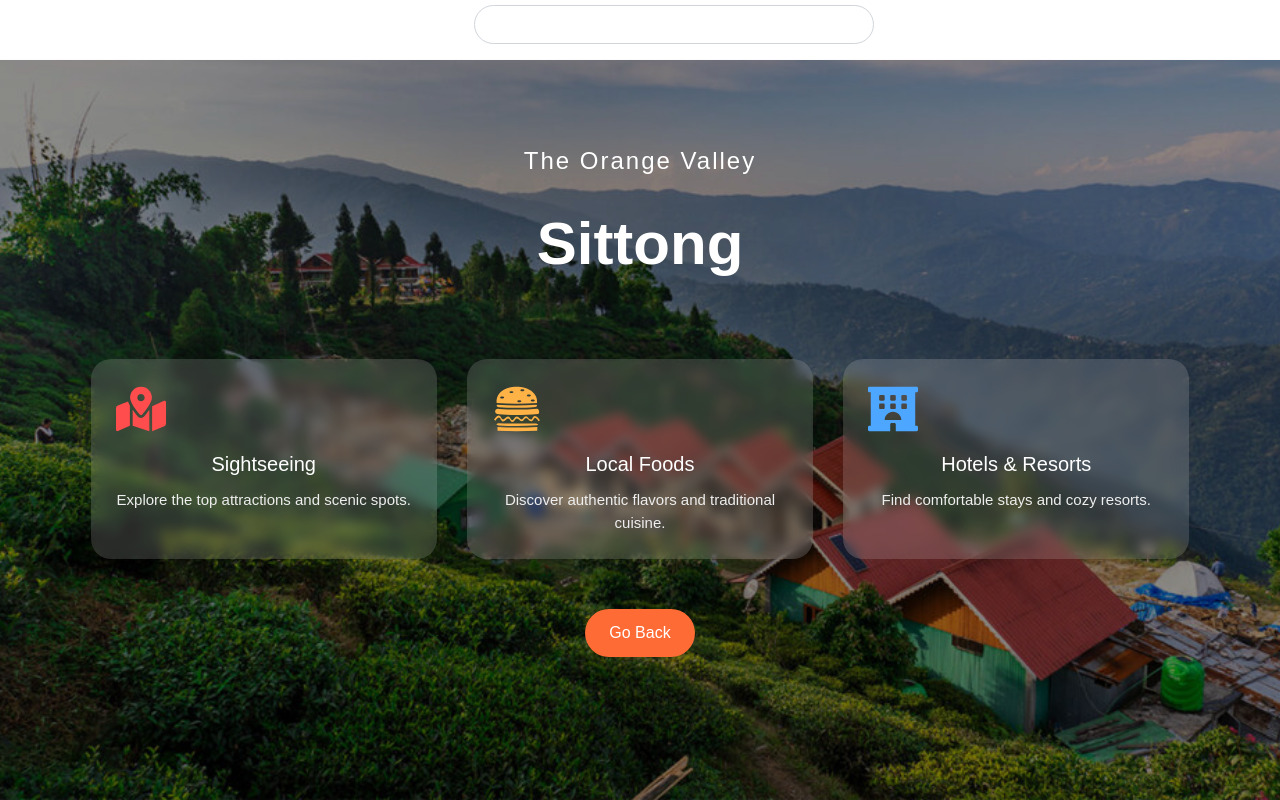
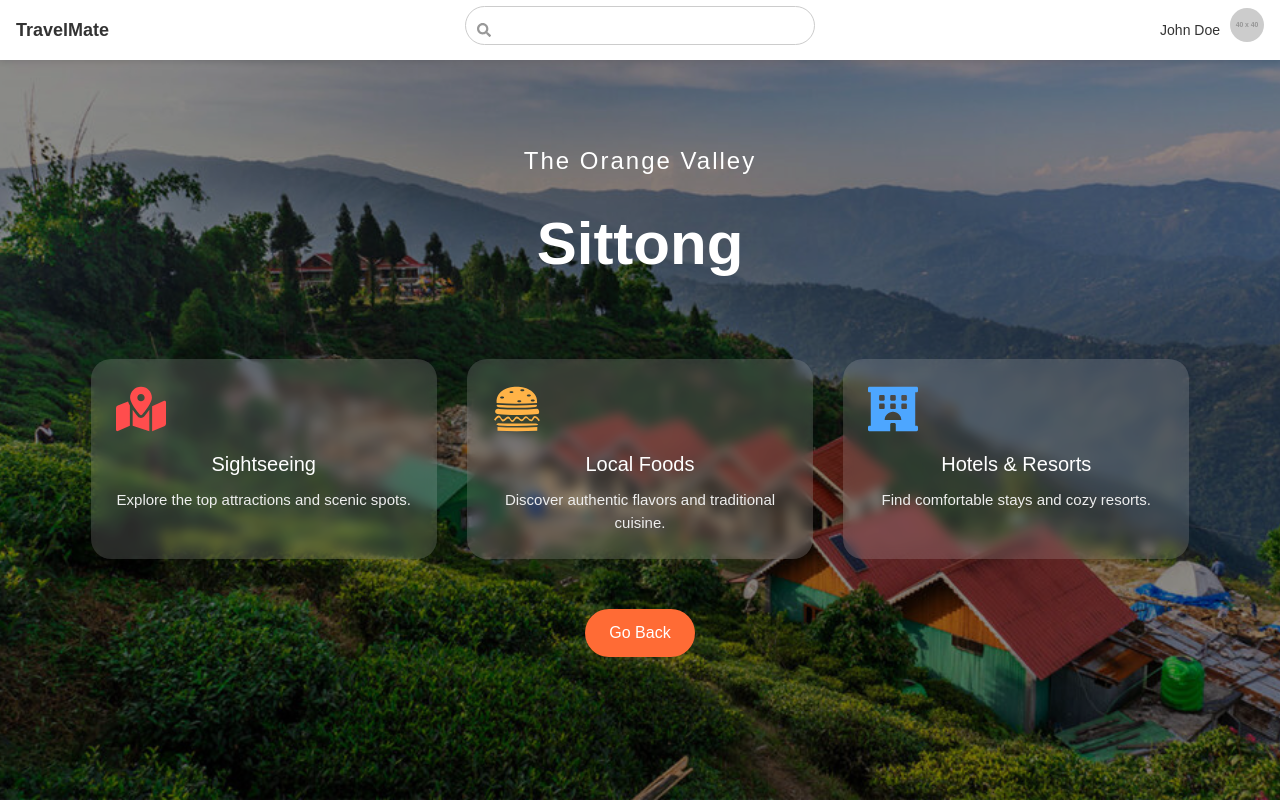
Before and after one commit to SIH2025-travel/Tourism, a React (Vite) app: page /home/place/1 in a window 1280 px wide. Built offline with nearby package versions, Linux system fonts and the light colour scheme.

Commit message:
Homepage updated

```diff
--- a/src/Home/HomePage.css
+++ b/src/Home/HomePage.css
@@ -632,3 +632,27 @@
 .button-group .explore-btn:hover {
   background: #e85a2a;
 }
+.booking-filter {
+  margin-bottom: 20px;
+  display: flex;
+  justify-content: center;
+  gap: 20px;
+}
+
+.booking-filter label {
+  font-size: 15px;
+  font-weight: 500;
+  color: #333;
+  display: flex;
+  align-items: center;
+  gap: 5px;
+  cursor: pointer;
+}
+
+.booking-filter select {
+  padding: 8px 12px;
+  border-radius: 8px;
+  border: 1px solid #ccc;
+  font-size: 14px;
+  cursor: pointer;
+}
--- a/src/Home/HomePage.jsx
+++ b/src/Home/HomePage.jsx
@@ -30,6 +30,32 @@ export default function HomePage() {
   const [fade, setFade] = useState(false);
   const [animatingCard, setAnimatingCard] = useState(null);
   const [wishlist, setWishlist] = useState([]); // ✅ Wishlist state
+  const [selectedDurations, setSelectedDurations] = useState([]); // multiple filter
+  const [tours, setTours] = useState([
+    { id: 1, img: sittongImg, title: "Sittong Adventure", desc: "3 Days / 2 Nights - Explore orange orchards and nature trails.", duration: "3d2n" },
+    { id: 2, img: lepchajagatImg, title: "Lepchajagat Escape", desc: "2 Days / 1 Night - Serene pine forests and Kanchenjunga views.", duration: "2d1n" },
+    { id: 3, img: tinchuleyImg, title: "Tinchuley Retreat", desc: "4 Days / 3 Nights - Tea gardens, riverside walks, and sunrise points.", duration: "4d3n" },
+    { id: 4, img: takdahImg, title: "Takdah Delight", desc: "3 Days / 2 Nights - Colonial charm with orchid nurseries and tea estates.", duration: "3d2n" }
+  ]);
+
+const handleDurationChange = (duration) => {
+  setSelectedDurations((prev) =>
+    prev.includes(duration)
+      ? prev.filter((d) => d !== duration) // remove if already selected
+      : [...prev, duration] // add new
+  );
+};
+const moveCarousel = (direction) => {
+  setTours((prev) => {
+    if (direction === "right") {
+      const [first, ...rest] = prev;
+      return [...rest, first]; // move first to last
+    } else {
+      const last = prev[prev.length - 1];
+      return [last, ...prev.slice(0, -1)]; // move last to front
+    }
+  });
+};
 
   const navigate = useNavigate();
   const cardRefs = useRef([]);
@@ -124,17 +150,46 @@ export default function HomePage() {
         </div>
       </div>
 
-      {/* Booking Section with Carousel */}
      <section className="booking-section">
   <h2>Explore Tour Packages</h2>
+
+  {/* Filter with Checkboxes */}
+  <div className="booking-filter">
+    <label>
+      <input
+        type="checkbox"
+        checked={selectedDurations.includes("2d1n")}
+        onChange={() => handleDurationChange("2d1n")}
+      />
+      2D / 1N
+    </label>
+    <label>
+      <input
+        type="checkbox"
+        checked={selectedDurations.includes("3d2n")}
+        onChange={() => handleDurationChange("3d2n")}
+      />
+      3D / 2N
+    </label>
+    <label>
+      <input
+        type="checkbox"
+        checked={selectedDurations.includes("4d3n")}
+        onChange={() => handleDurationChange("4d3n")}
+      />
+      4D / 3N
+    </label>
+  </div>
+
+  {/* Carousel */}
   <div className="booking-carousel">
-          <button className="carousel-btn left" onClick={() => scrollBooking(-300)}>‹</button>
+    <button className="carousel-btn left" onClick={() => moveCarousel("left")}>‹</button>
     <div className="booking-cards" id="booking-cards">
-            {[
-              { id: 1, img: sittongImg, title: "Sittong Adventure", desc: "3 Days / 2 Nights - Explore orange orchards and nature trails." },
-              { id: 2, img: lepchajagatImg, title: "Lepchajagat Escape", desc: "2 Days / 1 Night - Serene pine forests and Kanchenjunga views." },
-              { id: 3, img: tinchuleyImg, title: "Tinchuley Retreat", desc: "4 Days / 3 Nights - Tea gardens, riverside walks, and sunrise points." },
-            ].map((tour) => (
+      {tours
+        .filter((tour) =>
+          selectedDurations.length === 0 || selectedDurations.includes(tour.duration)
+        )
+        .map((tour) => (
           <div key={tour.id} className="booking-card">
             <div className="image-container">
               <img src={tour.img} alt={tour.title} />
@@ -160,9 +215,10 @@ export default function HomePage() {
           </div>
         ))}
     </div>
-          <button className="carousel-btn right" onClick={() => scrollBooking(300)}>›</button>
+    <button className="carousel-btn right" onClick={() => moveCarousel("right")}>›</button>
   </div>
 </section>
+
     </>
   );
 }
--- a/src/Home/components/Navbar.css
+++ b/src/Home/components/Navbar.css
@@ -1,39 +1,84 @@
+/* Navbar Container */
 .navbar {
-  width: 100%;                  /* Full width */
-  height: 60px;
-  background: #fff;
-  border-bottom: 1px solid #fbfbfb;
   display: flex;
   align-items: center;
-  justify-content: space-between; /* Spread items left-center-right */
-  padding: 0 20px;
-  box-sizing: border-box;
+  justify-content: space-between;
+  background: #fff;
+  padding: 10px 16px;
+  box-shadow: 0 2px 6px rgba(0, 0, 0, 0.1);
+  position: fixed;
+  top: 0;
+  left: 0;
+  right: 0;
+  z-index: 1200;
+  height: 60px; /* fixed height so sidebar toggle won’t overlap */
 }
 
-.logo {
-  font-size: 20px;
-  font-weight: bold;
-  margin-left: 50px; /* adjust the value as needed */
+/* Left section (logo + sidebar toggle if needed) */
+.navbar-left {
+  display: flex;
+  align-items: center;
+  gap: 12px;
+  min-width: 120px; /* ensures toggle icon never hides */
 }
 
-.nav-center input {
-  width: 400px;
-  padding: 8px 12px;
-  border-radius: 20px;
-  border: 1px solid #d1d5db;
+.navbar-left .logo {
+  font-size: 18px;
+  font-weight: bold;
+  color: #333;
+  margin: 0;
+  white-space: nowrap;
 }
 
-.nav-right {
+/* Middle search bar */
+.navbar-search {
+  position: relative;
+  flex: 1;
+  max-width: 350px; /* reduced width so toggle isn’t hidden */
+  margin: 0 20px;
+}
+
+.navbar-search .search-icon {
+  position: absolute;
+  left: 12px;
+  top: 50%;
+  transform: translateY(-50%);
+  color: #999;
+  font-size: 14px;
+}
+
+.navbar-search input {
+  width: 100%;
+  padding: 8px 12px 8px 34px;
+  border: 1px solid #ccc;
+  border-radius: 20px;
+  font-size: 14px;
+  outline: none;
+}
+
+.navbar-search input:focus {
+  border-color: #0077ff;
+}
+
+/* Right section (username + profile pic) */
+.navbar-right {
   display: flex;
   align-items: center;
-  gap: 15px;
+  gap: 10px;
+  min-width: 120px; /* reserve space so it doesn’t squash search */
+  justify-content: flex-end;
 }
 
-.icon {
-  font-size: 20px;
+.username {
+  font-size: 14px;
+  font-weight: 500;
+  color: #333;
+}
+
+.profile-pic {
+  width: 34px;
+  height: 34px;
+  border-radius: 50%;
+  object-fit: cover;
   cursor: pointer;
 }
-
-.profile-text {
-  font-weight: 500;
-}
--- a/src/Home/components/Navbar.jsx
+++ b/src/Home/components/Navbar.jsx
@@ -1,24 +1,30 @@
 import React from "react";
+import { FaSearch } from "react-icons/fa";
 import "./Navbar.css";
-import { FaBell, FaGlobe, FaUserCircle } from "react-icons/fa";
 
-const Navbar = () => {
+export default function Navbar() {
+  const username = "John Doe"; // 🔹 Replace with dynamic username if available
+  const profilePic =
+    "https://via.placeholder.com/40"; // 🔹 Replace with actual profile picture
+
   return (
-    <header className="navbar">
-      <div className="nav-left">
-        <h2 className="logo">Logo/Name</h2>
+    <nav className="navbar">
+      {/* Left: Logo or Site Name */}
+      <div className="navbar-left">
+        <h2 className="logo">TravelMate</h2>
       </div>
-      <div className="nav-center">
-        <input type="text" placeholder="Search Destination" />
+
+      {/* Middle: Search bar */}
+      <div className="navbar-search">
+        <FaSearch className="search-icon" />
+        <input type="text" placeholder="Search places, trips..." />
       </div>
-      <div className="nav-right">
-        <FaGlobe className="icon" />
-        <FaBell className="icon" />
-        <FaUserCircle className="icon" />
 
+      {/* Right: Username + Profile Pic */}
+      <div className="navbar-right">
+        <span className="username">{username}</span>
+        <img src={profilePic} alt="Profile" className="profile-pic" />
       </div>
-    </header>
+    </nav>
   );
-};
-
-export default Navbar;
+}
--- a/src/Home/components/Sidebar.css
+++ b/src/Home/components/Sidebar.css
@@ -1,18 +1,15 @@
 /* Sidebar container */
 .sidebar {
   position: fixed;
-  top: 0;
+  top: 60px;   /* 👈 Push below navbar */
   left: 0;
   width: 250px;
-  background: #fff;
-  border-right: 1px solid #e5e7eb;
-  height: 100vh;
-  display: flex;
-  flex-direction: column;
-  padding: 20px;
+  height: calc(100% - 60px); /* 👈 Fill the rest of the screen below navbar */
+  background-color: #fff;
+  box-shadow: 2px 0 5px rgba(0, 0, 0, 0.2);
   transition: transform 0.3s ease-in-out;
-  z-index: 1000;
-  box-shadow: 2px 0 8px rgba(0, 0, 0, 0.05); /* subtle shadow */
+  z-index: 999; /* stays above content but below navbar */
+  overflow-y: auto;
 }
 
 /* When sidebar is closed */
@@ -118,42 +115,89 @@ hr {
 }
 
 /* Toggle Button */
+/* Toggle Button */
 .toggle-btn {
   position: fixed;
-  top: 15px;
+  top: 65px;       /* 👈 below navbar (adjust if your navbar height differs) */
   left: 15px;
-  font-size: 20px;
-  background: #111827;
-  color: #fff;
+  font-size: 22px;
+  background: none;
   border: none;
-  padding: 8px 12px;
-  border-radius: 6px;
   cursor: pointer;
-  z-index: 1100;
-  transition: background 0.2s ease-in-out, transform 0.2s ease-in-out;
+  z-index: 1100;   /* ensure above sidebar */
+  color: #333;
 }
 
-.toggle-btn:hover {
-  background: #374151;
-  transform: scale(1.05);
+/* Sidebar */
+.sidebar {
+  position: fixed;
+  top: 60px;       /* 👈 sidebar starts below navbar */
+  left: 0;
+  width: 250px;
+  height: calc(100% - 60px);
+  background: #fff;
+  box-shadow: 2px 0 8px rgba(0, 0, 0, 0.15);
+  transform: translateX(-100%);
+  transition: transform 0.3s ease;
+  z-index: 1000;
 }
 
-/* Responsive */
-@media (max-width: 768px) {
-  .sidebar {
-    width: 200px;
-    padding: 15px;
-  }
+.sidebar.open {
+  transform: translateX(0);
+}
 
-  .menu-item {
-    font-size: 14px;
-    padding: 8px 10px;
-  }
+.sidebar.closed {
+  transform: translateX(-100%);
+}
 
-  .toggle-btn {
-    top: 12px;
-    left: 12px;
-    font-size: 18px;
-    padding: 6px 10px;
-  }
+/* Profile & Menu styling (your existing design remains) */
+.profile-section {
+  text-align: center;
+  padding: 20px;
 }
+
+.profile-pic {
+  font-size: 60px;
+  color: #555;
+}
+
+.user-name {
+  margin: 10px 0;
+}
+
+.edit-btn {
+  background: #eee;
+  border: none;
+  padding: 6px 12px;
+  cursor: pointer;
+  font-size: 14px;
+  border-radius: 6px;
+}
+
+.menu {
+  display: flex;
+  flex-direction: column;
+  padding: 10px 0;
+}
+
+.menu-item {
+  display: flex;
+  align-items: center;
+  padding: 12px 20px;
+  text-decoration: none;
+  color: #333;
+  font-size: 16px;
+  transition: background 0.2s;
+}
+
+.menu-item:hover {
+  background: #f5f5f5;
+}
+
+.menu-item .icon {
+  margin-right: 10px;
+}
+
+.logout {
+  color: #d9534f;
+}
--- a/src/Home/components/Sidebar.jsx
+++ b/src/Home/components/Sidebar.jsx
@@ -9,25 +9,27 @@ import {
   FaSignOutAlt,
   FaTachometerAlt,
   FaBars,
-  FaTimes
+  FaTimes,
+  FaCamera
 } from "react-icons/fa";
 import "./Sidebar.css";
 import { Link } from "react-router-dom";
-import { FaCamera } from "react-icons/fa";
-
 
 const Sidebar = () => {
-  const [isOpen, setIsOpen] = useState(true);
+  const [isOpen, setIsOpen] = useState(false); // default closed
 
   return (
     <>
-      {/* Toggle Button */}
-      <button className="toggle-btn" onClick={() => setIsOpen(!isOpen)}>
+      {/* Toggle Button (☰ / ✖) */}
+      <button
+        className="toggle-btn"
+        onClick={() => setIsOpen(!isOpen)}
+      >
         {isOpen ? <FaTimes /> : <FaBars />}
       </button>
 
       {/* Sidebar */}
-      <aside className={`sidebar ${isOpen ? "closed" : "open"}`}>
+      <aside className={`sidebar ${isOpen ? "open" : "closed"}`}>
         {/* Profile Section */}
         <div className="profile-section">
           <FaUserCircle className="profile-pic" />
@@ -49,9 +51,9 @@ const Sidebar = () => {
             <FaHeart className="icon" /> Wishlist
           </a>
 
-<Link to="/contribution" className="menu-item">
-  <FaCamera className="icon" /> Contribute
-</Link>
+          <Link to="/contribution" className="menu-item">
+            <FaCamera className="icon" /> Contribute
+          </Link>
 
           <hr />
           <a href="#" className="menu-item">
```
Lines whose indentation alone changed are shown as unchanged.
